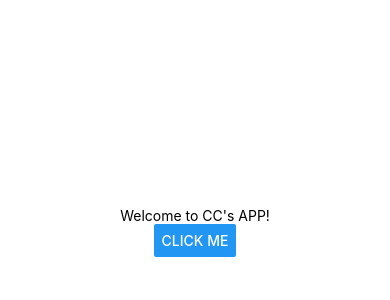
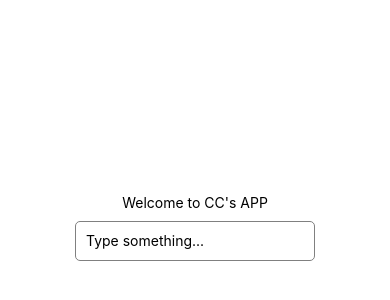
Before and after one commit to UCC1222/CS5520, a React Native app: screen / in a window 390 px wide. Shown: the part 190-490 px from the top of the page. Built offline with nearby package versions, Linux system fonts and the light colour scheme.

Commit message:
Refactor App component and add Header and Input components

```diff
--- a/App.tsx
+++ b/App.tsx
@@ -1,12 +1,16 @@
 import { StatusBar } from 'expo-status-bar';
-import { StyleSheet, Text, View } from 'react-native';
-import { Button } from 'react-native';
+import { StyleSheet, View } from 'react-native';
+import Header from './components/Header';
+import Input from './components/Input';
 
 export default function App() {
+  const appName = "CC's APP";
+
   return (
     <View style={styles.container}>
-      <Text>Welcome to CC's APP!</Text>
-      <Button title="Click Me" onPress={() => alert('Button Pressed!')} />
+      <Header appName={appName} />
+      <Input /> {/* Render the Input component */}
+      {/* <Text>You typed: {text}</Text> */} {/* Commented out as per instructions */}
       <StatusBar style="auto" />
     </View>
   );
@@ -18,10 +22,6 @@ const styles = StyleSheet.create({
     backgroundColor: '#fff',
     alignItems: 'center',
     justifyContent: 'center',
-  },
-  text: {
-    fontSize: 20,
-    fontWeight: 'bold',
-    color: '#333',
+    padding: 20,
   },
 });
--- /dev/null
+++ b/components/Header.tsx
@@ -0,0 +1,14 @@
+import { StyleSheet, Text, View } from 'react-native';
+import React from 'react';
+
+interface HeaderProps {
+    appName: string;
+    }
+
+export default function Header({appName}: HeaderProps) {
+  return (
+    <View>
+      <Text>Welcome to {appName}</Text>
+    </View>
+  );
+}
--- /dev/null
+++ b/components/Input.tsx
@@ -0,0 +1,30 @@
+import React, { useState } from 'react';
+import { StyleSheet, TextInput, View } from 'react-native';
+
+export default function Input() {
+  const [inputText, setInputText] = useState(''); // State for TextInput
+
+  return (
+    <View style={styles.container}>
+      <TextInput
+        style={styles.input}
+        placeholder="Type something..."
+        value={inputText} // Controlled by state
+        onChangeText={(text) => setInputText(text)} // Updates state
+      />
+    </View>
+  );
+}
+
+const styles = StyleSheet.create({
+  container: {
+    padding: 10,
+  },
+  input: {
+    height: 40,
+    borderColor: 'gray',
+    borderWidth: 1,
+    paddingHorizontal: 10,
+    borderRadius: 5,
+  },
+});
```
